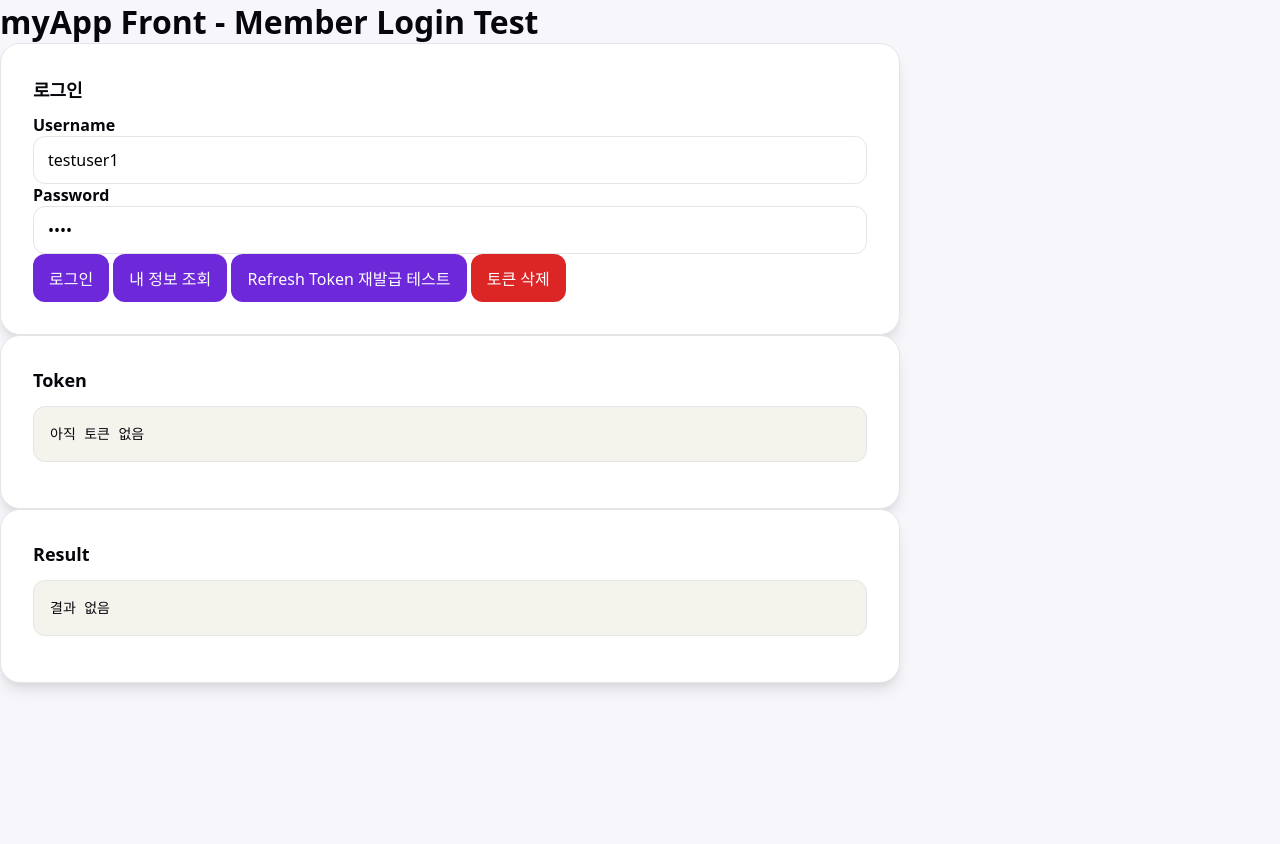
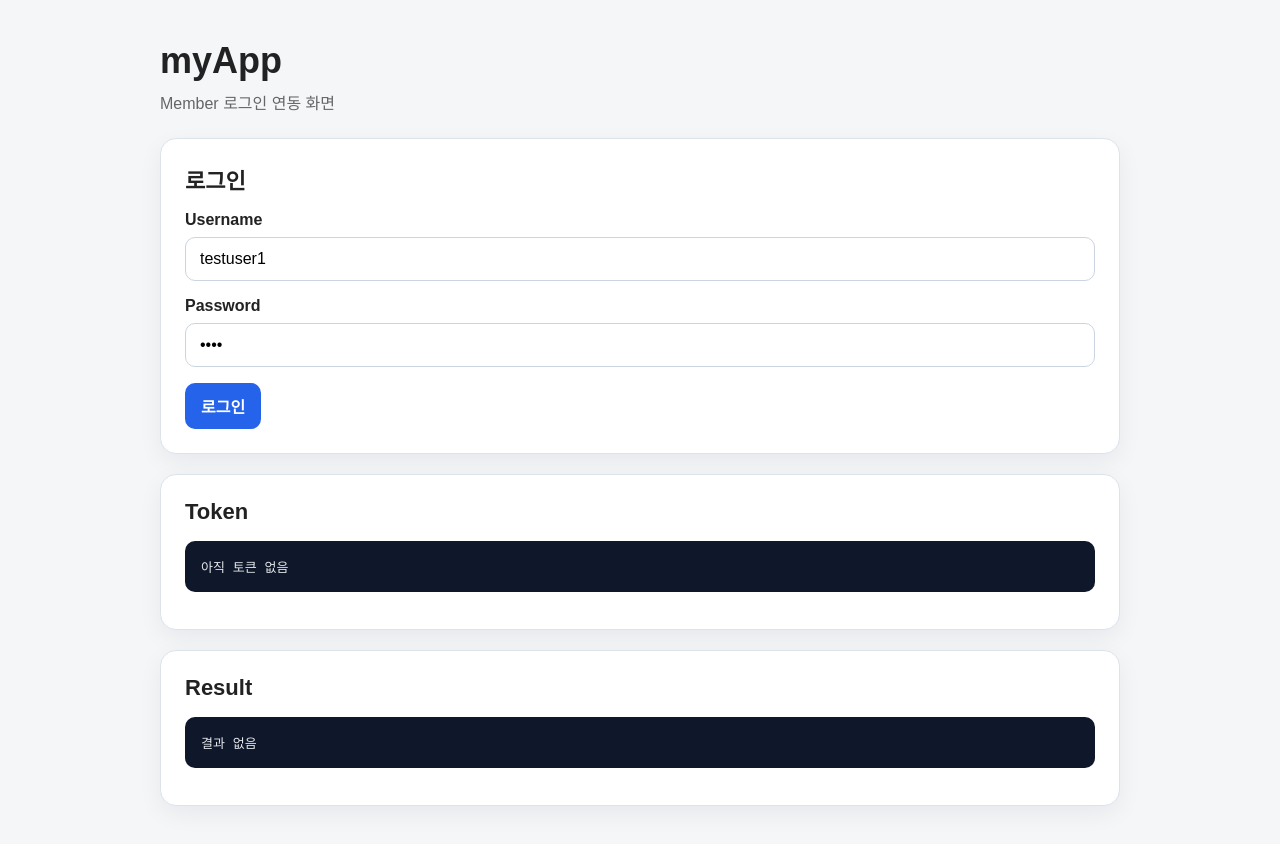
Before and after one commit to tripthelight/myApp-Front, a website built with Vite: page index.html in a window 1280 px wide. Before the commit the page ends 800 px from the top, so only its background shows below. Built offline with nearby package versions, Linux system fonts and the light colour scheme.

Commit message:
Refine member login UI

```diff
--- a/index.html
+++ b/index.html
@@ -1,10 +1,9 @@
 <!doctype html>
-<html lang="en">
+<html lang="ko">
   <head>
     <meta charset="UTF-8" />
-    <link rel="icon" type="image/svg+xml" href="/favicon.svg" />
     <meta name="viewport" content="width=device-width, initial-scale=1.0" />
-    <title>myapp-front</title>
+    <title>myApp Front</title>
   </head>
   <body>
     <div id="app"></div>
--- a/src/main.js
+++ b/src/main.js
@@ -5,34 +5,58 @@ const API_BASE_URL = '';
 const ACCESS_TOKEN_KEY = 'accessToken';
 const REFRESH_TOKEN_KEY = 'refreshToken';
 
-document.querySelector('#app').innerHTML = `
+const app = document.querySelector('#app');
+
+renderApp();
+
+function renderApp() {
+  const isLoggedIn = Boolean(getAccessToken());
+
+  app.innerHTML = `
     <main class="app">
-    <h1>myApp Front - Member Login Test</h1>
+      <header class="app-header">
+        <h1>myApp</h1>
+        <p>Member 로그인 연동 화면</p>
+      </header>
 
+      ${
+        isLoggedIn
+          ? `
+            <section class="card">
+              <h2>로그인 상태</h2>
+              <p class="status success">현재 로그인 상태입니다.</p>
+
+              <div class="button-row">
+                <button id="meBtn">내 정보 조회</button>
+                <button id="refreshTestBtn">Refresh Token 재발급 테스트</button>
+                <button id="logoutBtn" class="danger">로그아웃</button>
+              </div>
+            </section>
+          `
+          : `
             <section class="card">
               <h2>로그인</h2>
 
               <div class="form-row">
                 <label for="username">Username</label>
-        <input id="username" type="text" value="testuser1" />
+                <input id="username" type="text" value="testuser1" autocomplete="username" />
               </div>
 
               <div class="form-row">
                 <label for="password">Password</label>
-        <input id="password" type="password" value="1234" />
+                <input id="password" type="password" value="1234" autocomplete="current-password" />
               </div>
 
               <div class="button-row">
                 <button id="loginBtn">로그인</button>
-        <button id="meBtn">내 정보 조회</button>
-        <button id="refresh-test-btn">Refresh Token 재발급 테스트</button>
-        <button id="clearBtn">토큰 삭제</button>
               </div>
             </section>
+          `
+      }
 
       <section class="card">
         <h2>Token</h2>
-      <pre id="tokenOutput">아직 토큰 없음</pre>
+        <pre id="tokenOutput"></pre>
       </section>
 
       <section class="card">
@@ -42,20 +66,93 @@ document.querySelector('#app').innerHTML = `
     </main>
   `;
 
+  bindEvents();
+  displayToken();
+}
+
+function bindEvents() {
+  const loginBtn = document.querySelector('#loginBtn');
+  const meBtn = document.querySelector('#meBtn');
+  const refreshTestBtn = document.querySelector('#refreshTestBtn');
+  const logoutBtn = document.querySelector('#logoutBtn');
+
+  if (loginBtn) {
+    loginBtn.addEventListener('click', async () => {
       const usernameInput = document.querySelector('#username');
       const passwordInput = document.querySelector('#password');
-const loginBtn = document.querySelector('#loginBtn');
-const meBtn = document.querySelector('#meBtn');
-const clearBtn = document.querySelector('#clearBtn');
-const tokenOutput = document.querySelector('#tokenOutput');
-const resultOutput = document.querySelector('#resultOutput');
-const refreshTestBtn = document.getElementById('refresh-test-btn');
+
+      const username = usernameInput.value.trim();
+      const password = passwordInput.value.trim();
+
+      if (!username || !password) {
+        alert('username과 password를 입력하세요.');
+        return;
+      }
+
+      try {
+        await login(username, password);
+
+        printResult('로그인 성공');
+        renderApp();
+      } catch (error) {
+        console.error(error);
+        printResult(error.message);
+      }
+    });
+  }
+
+  if (meBtn) {
+    meBtn.addEventListener('click', async () => {
+      try {
+        await getMyInfo();
+      } catch (error) {
+        console.error(error);
+        printResult(error.message);
+      }
+    });
+  }
+
+  if (refreshTestBtn) {
+    refreshTestBtn.addEventListener('click', async () => {
+      try {
+        await refreshAccessToken();
+
+        displayToken();
+        printResult('Refresh Token 재발급 성공');
+        alert('Refresh Token 재발급 성공');
+      } catch (error) {
+        console.error(error);
+        printResult(error.message);
+        alert('Refresh Token 재발급 실패');
+      }
+    });
+  }
+
+  if (logoutBtn) {
+    logoutBtn.addEventListener('click', async () => {
+      try {
+        await logout();
+
+        printResult('로그아웃 완료');
+        renderApp();
+      } catch (error) {
+        console.error(error);
+
+        clearTokens();
+        printResult('서버 로그아웃 요청 실패. 로컬 토큰은 삭제했습니다.');
+        renderApp();
+      }
+    });
+  }
+}
 
 function stringify(value) {
   return JSON.stringify(value, null, 2);
 }
 
 function printResult(value) {
+  const resultOutput = document.querySelector('#resultOutput');
+
   if (!resultOutput) {
     return;
   }
@@ -69,6 +166,8 @@ function printResult(value) {
 }
 
 function displayToken() {
+  const tokenOutput = document.querySelector('#tokenOutput');
+
   if (!tokenOutput) {
     return;
   }
@@ -284,7 +383,7 @@ async function apiFetch(url, options = {}, retry = true) {
     console.error('토큰 재발급 실패:', error);
 
     clearTokens();
-    displayToken();
+    renderApp();
 
     alert('로그인이 만료되었습니다. 다시 로그인해주세요.');
 
@@ -304,61 +403,31 @@ async function getMyInfo() {
     response: data,
   });
 
+  displayToken();
+
   return data;
 }
 
-refreshTestBtn.addEventListener('click', async () => {
-  try {
-    const newAccessToken = await refreshAccessToken();
+async function logout() {
+  const refreshToken = getRefreshToken();
 
-    displayToken();
-
-    console.log('새 accessToken:', newAccessToken);
-
-    printResult('Refresh Token 재발급 성공');
-    alert('Refresh Token 재발급 성공');
-  } catch (error) {
-    console.error(error);
-    printResult(error.message);
-    alert('Refresh Token 재발급 실패');
-  }
+  if (refreshToken) {
+    const response = await fetch('/member/jwt/logout', {
+      method: 'POST',
+      headers: {
+        'Content-Type': 'application/json',
+        Authorization: `Bearer ${refreshToken}`,
+        refresh: refreshToken,
+      },
+      body: JSON.stringify({
+        refreshToken,
+      }),
     });
 
-loginBtn.addEventListener('click', async () => {
-  const username = usernameInput.value.trim();
-  const password = passwordInput.value.trim();
-
-  if (!username || !password) {
-    alert('username과 password를 입력하세요.');
-    return;
+    console.log('logout status:', response.status);
   }
 
-  try {
-    await login(username, password);
-
-    displayToken();
-    printResult('로그인 성공');
-  } catch (error) {
-    console.error(error);
-    printResult(error.message);
+  clearTokens();
 }
-});
-
-meBtn.addEventListener('click', async () => {
-  try {
-    await getMyInfo();
-  } catch (error) {
-    console.error(error);
-    printResult(error.message);
-  }
-});
-
-clearBtn.addEventListener('click', () => {
-  clearTokens();
-  displayToken();
-  printResult('토큰 삭제 완료');
-});
-
-displayToken();
 
 console.log('myApp Front initialized');
--- a/src/scss/style.scss
+++ b/src/scss/style.scss
@@ -1,31 +1,12 @@
-:root {
-  --text: #6b6375;
-  --text-h: #08060d;
-  --bg: #f7f7fb;
-  --card-bg: #fff;
-  --border: #e5e4e7;
-  --code-bg: #f4f3ec;
-  --accent: #6d28d9;
-  --accent-hover: #5b21b6;
-  --danger: #dc2626;
-  --shadow:
-    rgba(0, 0, 0, 0.1) 0 10px 15px -3px,
-    rgba(0, 0, 0, 0.05) 0 4px 6px -2px;
-
-  --sans: system-ui, 'Segoe UI', Roboto, sans-serif;
-  --mono: ui-monospace, Consolas, monospace;
-}
-
 * {
   box-sizing: border-box;
 }
 
 body {
   margin: 0;
-  padding: 0;
-  font-family: var(--sans);
-  color: var(--text);
-  background: var(--bg);
+  font-family: Arial, sans-serif;
+  background: #f4f6f8;
+  color: #222;
 }
 
 button,
@@ -33,124 +14,107 @@ input {
   font: inherit;
 }
 
-.page {
-  min-height: 100vh;
-  padding: 48px 20px;
-  display: flex;
-  justify-content: center;
-  align-items: flex-start;
+.app {
+  width: min(960px, calc(100% - 32px));
+  margin: 40px auto;
+}
+
+.app-header {
+  margin-bottom: 24px;
+}
+
+.app-header h1 {
+  margin: 0 0 8px;
+  font-size: 36px;
+}
+
+.app-header p {
+  margin: 0;
+  color: #666;
 }
 
 .card {
-  width: min(900px, 100%);
-  padding: 32px;
-  background: var(--card-bg);
-  border: 1px solid var(--border);
-  border-radius: 20px;
-  box-shadow: var(--shadow);
+  padding: 24px;
+  margin-bottom: 20px;
+  border: 1px solid #dde3ea;
+  border-radius: 16px;
+  background: #fff;
+  box-shadow: 0 8px 24px rgba(15, 23, 42, 0.06);
 }
 
-h1,
-h2 {
-  margin: 0;
-  color: var(--text-h);
+.card h2 {
+  margin: 0 0 16px;
+  font-size: 22px;
 }
 
-h1 {
-  font-size: 32px;
+.form-row {
+  display: grid;
+  gap: 8px;
+  margin-bottom: 16px;
 }
 
-h2 {
-  margin-bottom: 12px;
-  font-size: 18px;
+.form-row label {
+  font-weight: 700;
 }
 
-.description {
-  margin: 12px 0 28px;
-}
-
-.form {
-  display: grid;
-  gap: 16px;
-}
-
-label {
-  display: grid;
-  gap: 8px;
-  font-weight: 700;
-  color: var(--text-h);
-}
-
-input {
+.form-row input {
   width: 100%;
   padding: 12px 14px;
-  border: 1px solid var(--border);
-  border-radius: 12px;
+  border: 1px solid #cbd5e1;
+  border-radius: 10px;
   outline: none;
 }
 
-input:focus {
-  border-color: var(--accent);
+.form-row input:focus {
+  border-color: #2563eb;
 }
 
-.buttons {
+.button-row {
   display: flex;
   flex-wrap: wrap;
   gap: 10px;
-  margin-top: 8px;
 }
 
 button {
-  padding: 12px 16px;
+  padding: 11px 16px;
   border: 0;
-  border-radius: 12px;
+  border-radius: 10px;
+  background: #2563eb;
   color: #fff;
-  background: var(--accent);
   cursor: pointer;
+  font-weight: 700;
 }
 
 button:hover {
-  background: var(--accent-hover);
+  background: #1d4ed8;
 }
 
-#clearBtn {
-  background: var(--danger);
+button.danger {
+  background: #dc2626;
 }
 
-.token-box,
-.result-box {
-  margin-top: 28px;
+button.danger:hover {
+  background: #b91c1c;
+}
+
+.status {
+  padding: 12px 14px;
+  border-radius: 10px;
+  font-weight: 700;
+}
+
+.status.success {
+  background: #dcfce7;
+  color: #166534;
 }
 
 pre {
-  min-height: 56px;
-  max-height: 320px;
+  min-height: 48px;
+  padding: 16px;
   overflow: auto;
-  padding: 16px;
-  border: 1px solid var(--border);
-  border-radius: 12px;
-  background: var(--code-bg);
-  color: var(--text-h);
-  font-family: var(--mono);
-  font-size: 14px;
+  border-radius: 10px;
+  background: #0f172a;
+  color: #e5e7eb;
   white-space: pre-wrap;
   word-break: break-all;
 }
-
-@media (max-width: 640px) {
-  .page {
-    padding: 24px 12px;
-  }
-
-  .card {
-    padding: 20px;
-  }
-
-  h1 {
-    font-size: 24px;
-  }
-
-  button {
-    width: 100%;
-  }
-}
```
Lines whose indentation alone changed are shown as unchanged.
